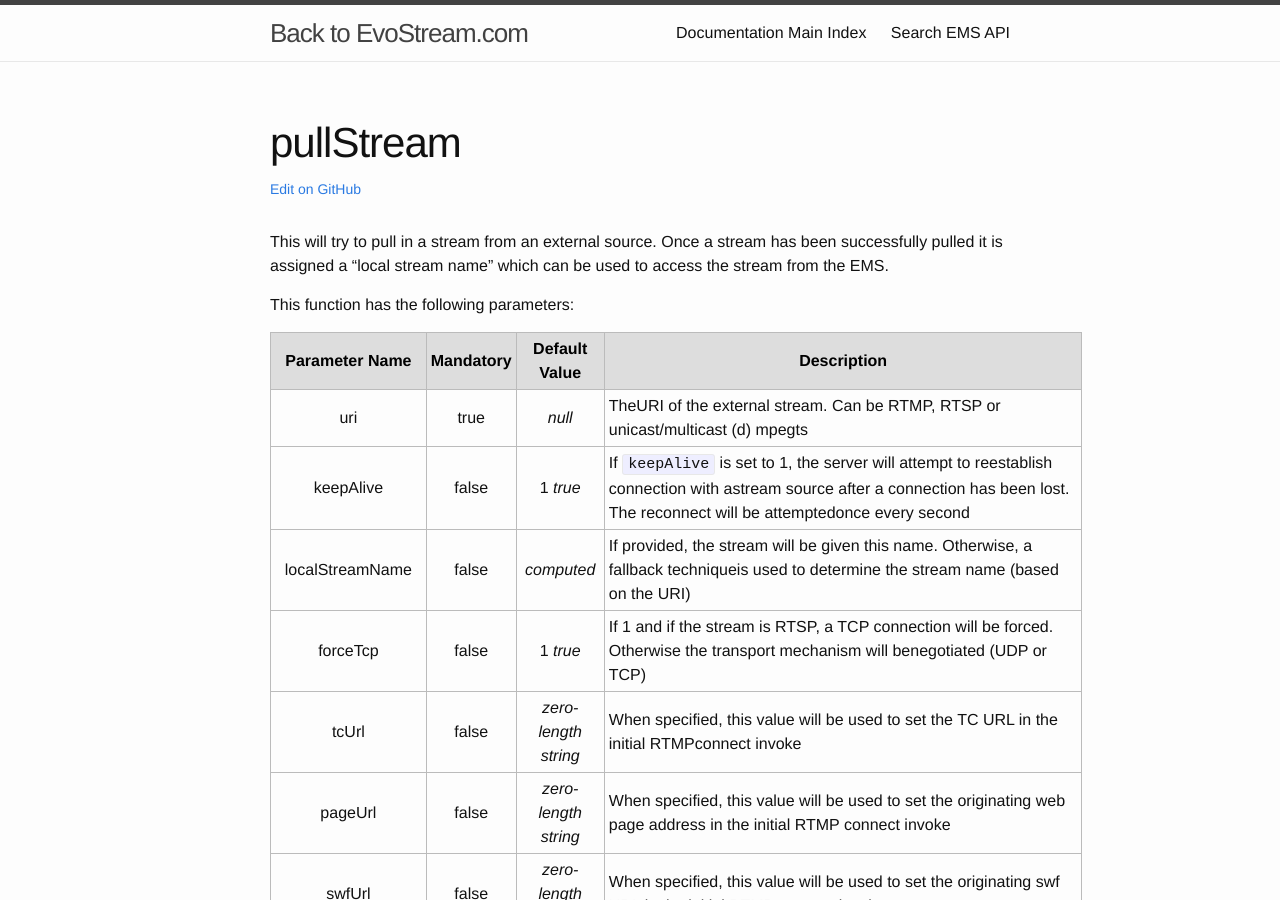
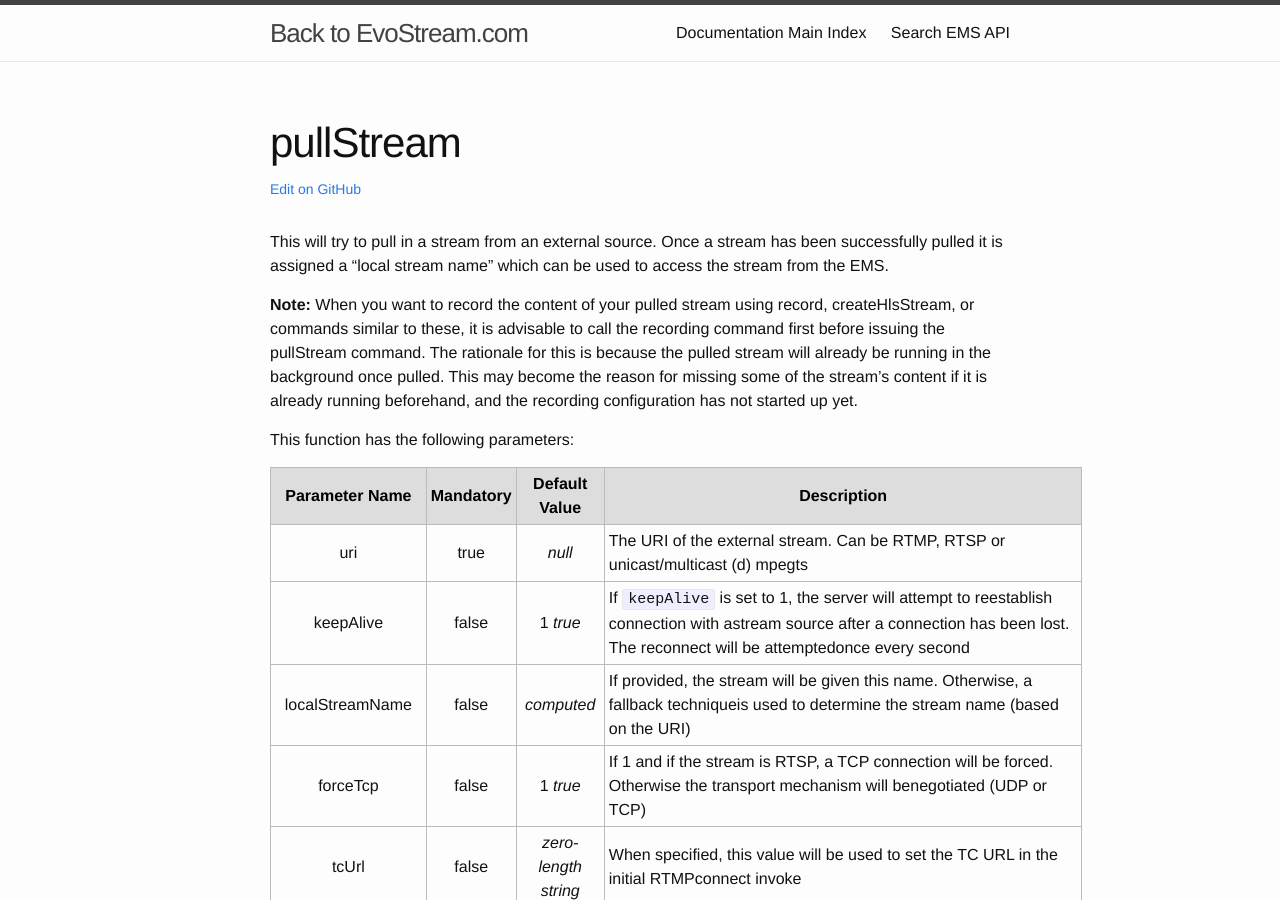
Before and after one commit to EvoStream/ems_api_definition, a Jekyll site: the page built from _posts/2016-01-01-pullStream.md, in a window 1280 px wide and 900 px high. Built offline with Jekyll 4.4.1, drawn with Linux system fonts in a browser that asks for light colours.

Commit message:
-- edited the pullStream API page

```diff
--- a/_posts/2016-01-01-pullStream.md
+++ b/_posts/2016-01-01-pullStream.md
@@ -6,13 +6,15 @@
 permalink: pullstream
 ---
 
-This will try to pull in a stream from an external source. Once a stream has been successfully pulled it is assigned a “local stream name” which can be used to access the stream from the EMS.
+This will try to pull in a stream from an external source. Once a stream has been successfully pulled it is assigned a “local stream name” which can be used to access the stream from the EMS.
+
+**Note:** When you want to record the content of your pulled stream using record, createHlsStream, or commands similar to these, it is advisable to call the recording command first before issuing the pullStream command. The rationale for this is because the pulled stream will already be running in the background once pulled. This may become the reason for missing some of the stream's content if it is already running beforehand, and the recording configuration has not started up yet.
 
 This function has the following parameters:
 
 |    Parameter Name     |                Mandatory                 |        Default Value        | Description                              |
 | :-------------------: | :--------------------------------------: | :-------------------------: | ---------------------------------------- |
-|          uri          |                   true                   |           *null*            | TheURI of the external stream. Can be RTMP, RTSP or unicast/multicast (d) mpegts |
+|          uri          |                   true                   |           *null*            | The URI of the external stream. Can be RTMP, RTSP or unicast/multicast (d) mpegts |
 |       keepAlive       |                  false                   |          1 *true*           | If `keepAlive` is set to 1, the server will attempt to reestablish connection with astream source after a connection has been lost. The reconnect will be attemptedonce every second |
 |    localStreamName    |                  false                   |         *computed*          | If provided, the stream will be given this name. Otherwise, a fallback techniqueis used to determine the stream name (based on the URI) |
 |       forceTcp        |                  false                   |          1 *true*           | If 1 and if the stream is RTSP, a TCP connection will be forced.  Otherwise the transport mechanism will benegotiated (UDP or TCP) |
```
